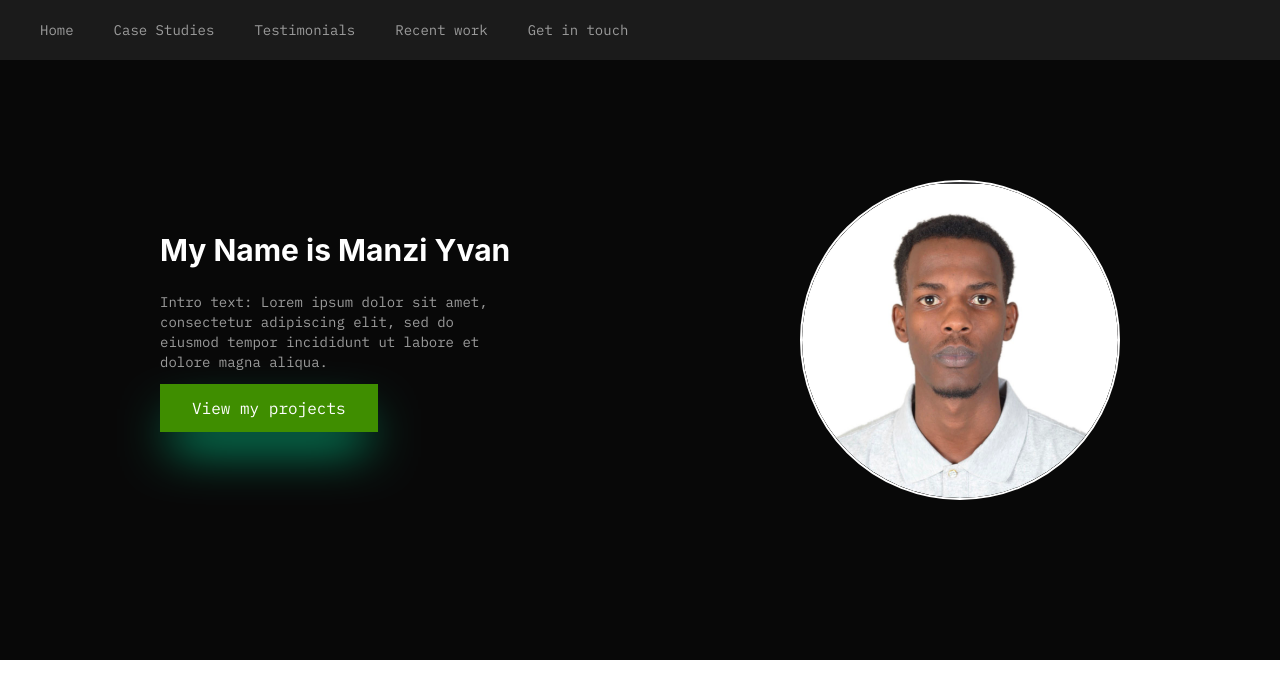
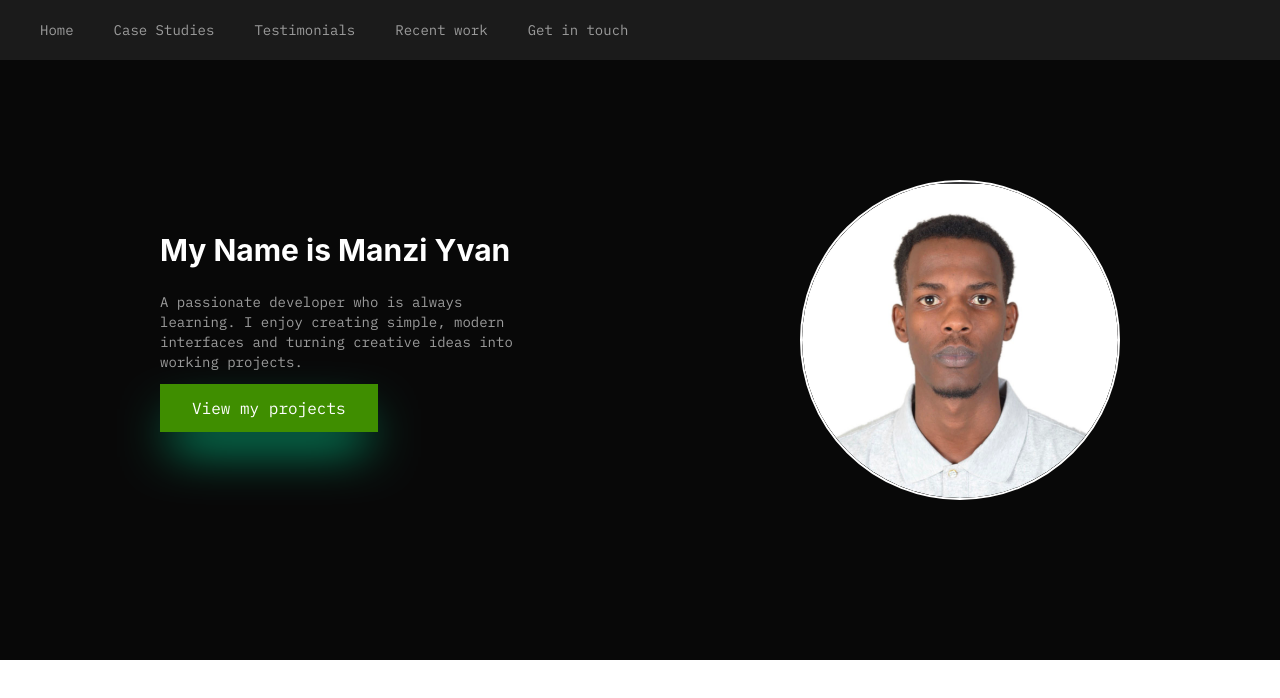
Before and after one commit to Yvan-23/ivanportifolio, a React (Vite) app: page / in a window 1280 px wide. Shown: the top 698 px of the page. Built offline with nearby package versions, Linux system fonts and the light colour scheme.

Commit message:
src folder

```diff
--- a/src/pages/Home.jsx
+++ b/src/pages/Home.jsx
@@ -6,7 +6,8 @@ const Home = () => {
         <div className=' w-1/2 m-40 '>
            <p className="font-bold text-3xl py-3"> My Name is Manzi Yvan</p>
 
-           <p className="text-[#9C9C9C] py-3 text-sm ibm-mono"> Intro text: Lorem ipsum dolor sit amet, consectetur adipiscing elit, sed do eiusmod tempor incididunt ut labore et dolore magna aliqua. </p>
+           <p className="text-[#9C9C9C] py-3 text-sm ibm-mono">   A passionate developer who is always learning. I enjoy creating simple,
+  modern interfaces and turning creative ideas into working projects.</p>
            <button className="bg-[#3F8E00] p-3 px-8 ibm-mono shadow-2xl shadow-emerald-400">
             View my projects
            </button>
```
